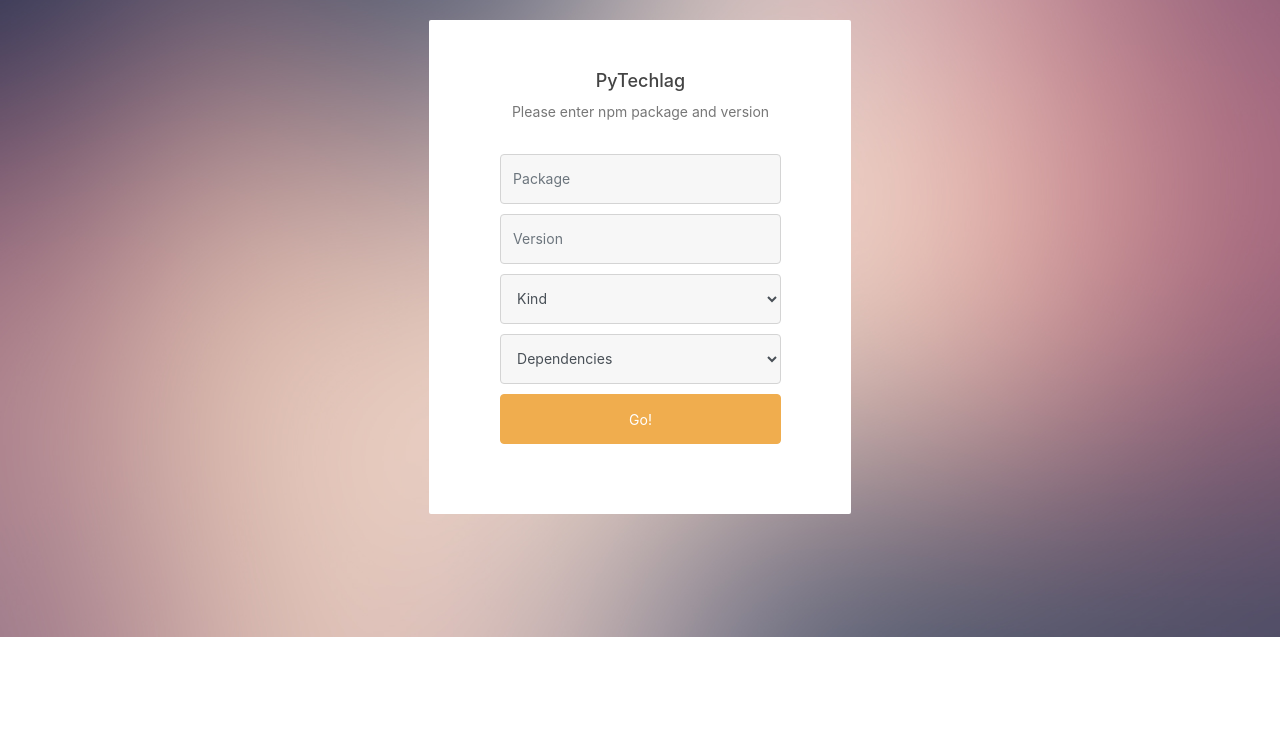
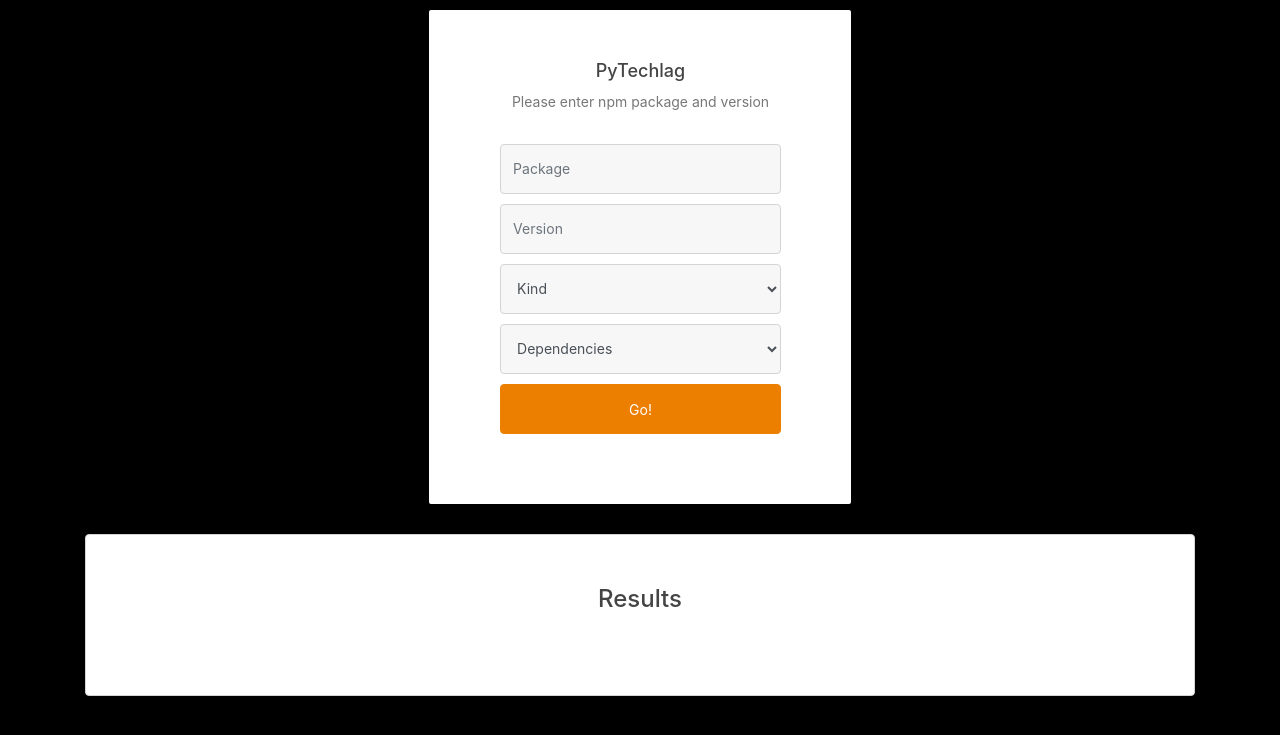
Before and after one commit to dlumbrer/flask-techlag-py, a Flask app: template templates/form.html in a window 1280 px wide. Shown: the top 735 px of the page. Run offline with Flask 2, Linux system fonts and the light colour scheme; the template is opened without the code that fills it: most values are stand-ins (such as "Sample title", 1, 10 or a date in 2020); some libraries are stand-ins or nearby versions.

Commit message:
Add table with results and improve styles

```diff
--- a/requeriments.txt
+++ b/requeriments.txt
@@ -1 +1,2 @@
 Flask
+pandas
--- a/server.py
+++ b/server.py
@@ -10,8 +10,10 @@
     if request.method == 'POST':
         print("POST")
         tl = TechLag(package=request.form['package'], version=request.form['version'], kind=request.form["kind"])
-        tl.analyze()
-    return render_template('form.html', err=err)
+        results = tl.analyze().to_html(classes="table")
+    else:
+        results = ""
+    return render_template('form.html', results=results, err=err)
 
 if __name__ == '__main__':
     app.run(host="0.0.0.0", debug="True", port=5050)
--- a/static/css/form.css
+++ b/static/css/form.css
@@ -1,6 +1,7 @@
-body#IndexMainForm{ background-image:url("../img/background.jpg"); background-repeat:no-repeat; background-position:center; background-size:cover; padding:10px;}
+body#IndexMainForm{ background-color: #000000}
 
 .form-heading { color:#fff; font-size:23px;}
+.panel h1{ color:#444444; font-size:24px; margin:0 0 8px 0; text-align: center}
 .panel h2{ color:#444444; font-size:18px; margin:0 0 8px 0;}
 .panel p { color:#777777; font-size:14px; margin-bottom:30px; line-height:24px;}
 .main-form .form-control {
@@ -34,8 +35,8 @@
   text-decoration: underline;
 }
 .main-form  .btn.btn-primary {
-  background: #f0ad4e none repeat scroll 0 0;
-  border-color: #f0ad4e;
+  background: #ED7F00 none repeat scroll 0 0;
+  border-color: #ED7F00;
   color: #ffffff;
   font-size: 14px;
   width: 100%;
@@ -46,7 +47,7 @@
 .forgot {
   text-align: left; margin-bottom:30px;
 }
-.botto-text {
+.bottom-text {
   color: #ffffff;
   font-size: 14px;
   margin: auto;
@@ -56,3 +57,17 @@
 }
 .back { text-align: left; margin-top:10px;}
 .back a {color: #444444; font-size: 13px;text-decoration: none;}
+
+.results-div {
+  background: #ffffff none repeat scroll 0 0;
+  color: #ffffff;
+  padding: 50px 50px 50px 50px;
+  border: 1px solid #d4d4d4;
+  border-radius: 4px;
+}
+
+.table {
+    background: #ED7F00 none repeat scroll 0 0 !important;
+    border: 1px solid #d4d4d4;
+    border-radius: 4px;
+}
--- a/templates/form.html
+++ b/templates/form.html
@@ -19,7 +19,7 @@
             <form id="mainForm" action="/" method="POST">
 
                 <div class="form-group">
-                    <input class="form-control" name="package" id="package" placeholder="Package">
+                    <input class="form-control" name="package" id="package" placeholder="Package" required>
                 </div>
 
                 <div class="form-group">
@@ -48,6 +48,14 @@
             </form>
         </div>
     </div>
+    {% if results %}
+        <div class="results-div">
+            <div class="panel">
+                <h1>Results</h1>
+            </div>
+            {{results | safe}}
+        </div>
+    {% endif %}
 </div>
 </div>
 
```
